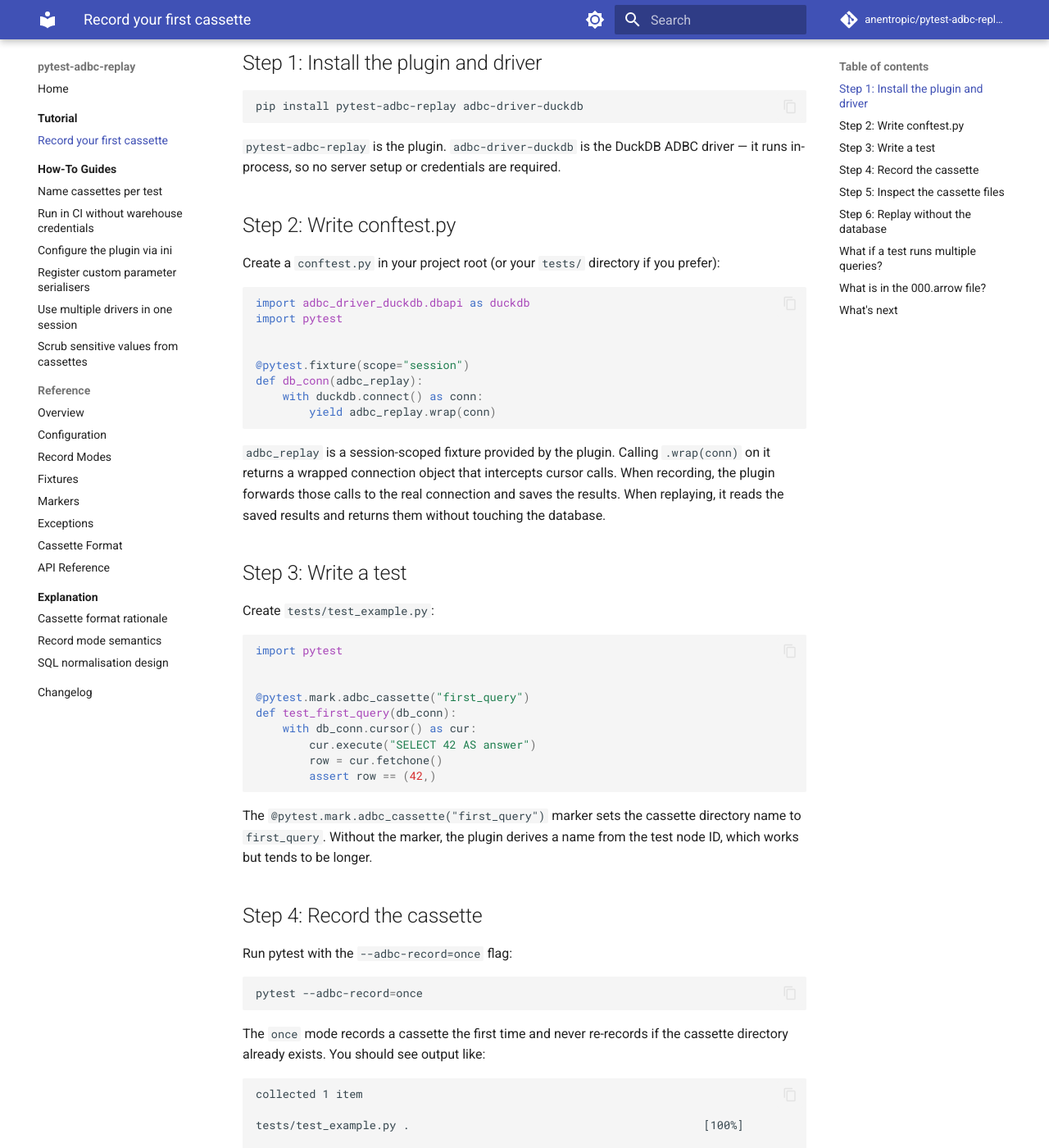
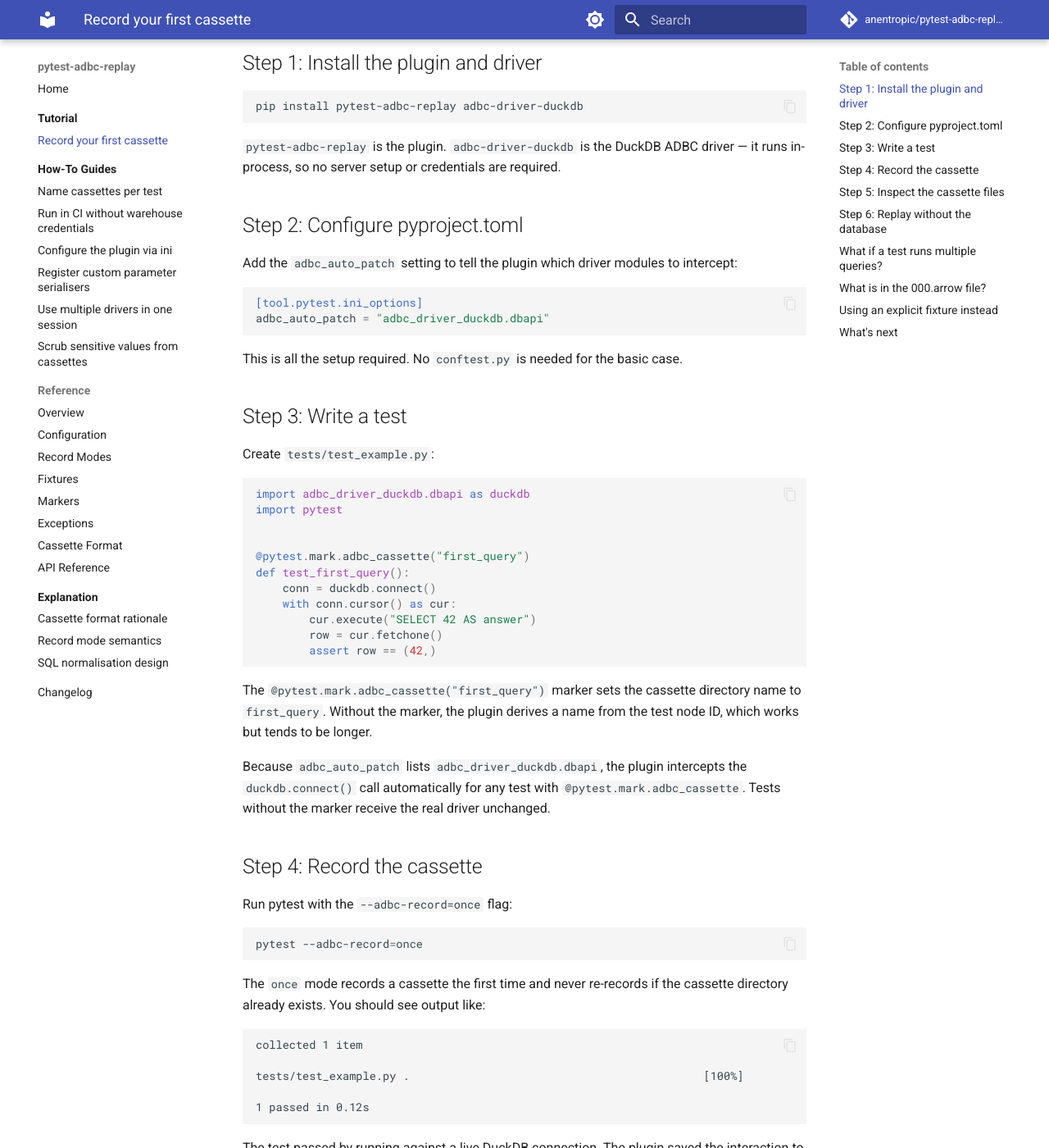
Before and after one commit to anentropic/pytest-adbc-replay, an MkDocs documentation site: the page built from docs/src/tutorial/first-cassette.md, in a window 1280 px wide and 1400 px high, scrolled down 212 px. Shown: the whole window at 82% size. Built offline with MkDocs 1.6.1 and Material for MkDocs 9.7.7, drawn with Linux system fonts in a browser that asks for light colours; comment, search, counter and statistics services are not loaded; some of the changed text lies outside the part shown.

Commit message:
docs(08-03): update all user-facing docs for automatic ADBC wrapping
Promote adbc_auto_patch as the primary zero-conftest quick-start path
across README, docs index, tutorial, how-to guides, and reference pages.

- README: new Quick Start shows adbc_auto_patch + zero-conftest as
  primary; adds Explicit conftest section; Cassette Layout shows both
  per-driver subdir (auto) and flat (explicit) formats; adds
  adbc_auto_patch row to Configuration Reference table
- docs/src/index.md: Quick Start snippet updated to adbc_auto_patch
- docs/src/tutorial/first-cassette.md: rewritten to use adbc_auto_patch
  as primary path; adds "Using an explicit fixture instead" section at end
- docs/src/how-to/index.md: prerequisite updated (no longer requires
  conftest.py); accepts adbc_auto_patch or adbc_replay.wrap/adbc_connect
- docs/src/how-to/multiple-drivers.md: new "Automatic patching" section
  at top; existing conftest content moved under "Explicit fixture approach"
- docs/src/reference/configuration.md: adds adbc_auto_patch to settings
  table, pyproject.toml/pytest.ini examples, and "Automatic patching"
  notes subsection
- docs/src/reference/fixtures.md: adds adbc_connect section (function-
  scoped factory); updates fixture count from three to four; corrects
  adbc_replay.wrap() interface to show driver_module_name API

Co-Authored-By: Claude Sonnet 4.6 <noreply@anthropic.com>

````diff
--- a/docs/src/reference/fixtures.md
+++ b/docs/src/reference/fixtures.md
@@ -1,6 +1,42 @@
 # Fixtures
 
-The plugin provides three session-scoped fixtures.
+The plugin provides four fixtures: one function-scoped factory (`adbc_connect`) and three session-scoped fixtures.
+
+---
+
+## `adbc_connect`
+
+**Scope:** function
+**Type:** `Callable[[str, **Any], ReplayConnection]`
+
+`adbc_connect` is a factory fixture for creating replay connections explicitly. It is the escape hatch for tests that cannot use `adbc_auto_patch` — for example when a session-scoped or module-scoped connection is needed, or when you prefer explicit control over connection creation.
+
+**Interface:**
+
+```text
+adbc_connect(driver_module_name: str, **db_kwargs) -> ReplayConnection
+```
+
+**Usage:**
+
+```python
+import os
+
+import pytest
+
+
+@pytest.mark.adbc_cassette("my_test")
+def test_my_query(adbc_connect):
+    conn = adbc_connect("adbc_driver_snowflake.dbapi", uri=os.environ["SNOWFLAKE_URI"])
+    with conn.cursor() as cur:
+        cur.execute("SELECT 1")
+```
+
+The fixture closes all opened connections when the test finishes.
+
+**Cassette path:** `adbc_connect` uses the per-driver cassette subdirectory layout. Cassettes are stored under `{cassette_dir}/{cassette_name}/{driver_module_name}/`.
+
+**Session-scoped connections:** `adbc_connect` is function-scoped and cannot be used directly in session-scoped fixtures. For session-scoped connections, use `adbc_replay.wrap()` instead.
 
 ---
 
@@ -14,25 +50,26 @@ The plugin provides three session-scoped fixtures.
 **Interface:**
 
 ```text
-adbc_replay.wrap(conn) -> connection
+adbc_replay.wrap(driver_module_name, db_kwargs=None, *, request=None, cassette_name=None, dialect=None) -> ReplayConnection
 ```
 
-`wrap()` accepts an ADBC connection object and returns a wrapped connection. The wrapped connection intercepts cursor calls to record or replay interactions depending on the current record mode.
+`wrap()` creates a `ReplayConnection` for the current test. Pass `request` to let the plugin resolve the cassette path from the test node ID and `@pytest.mark.adbc_cassette` marker automatically.
 
 **Usage:**
 
 ```python
-import adbc_driver_duckdb.dbapi as duckdb
 import pytest
 
 
 @pytest.fixture(scope="session")
-def db_conn(adbc_replay):
-    with duckdb.connect() as conn:
-        yield adbc_replay.wrap(conn)
+def db_conn(adbc_replay, request):
+    return adbc_replay.wrap(
+        "adbc_driver_duckdb.dbapi",
+        request=request,
+    )
 ```
 
-`wrap()` can be called multiple times for different connections. Each wrapped connection records and replays independently.
+`wrap()` can be called multiple times for different driver modules. Each `ReplayConnection` records and replays independently.
 
 **Override:** Override this fixture only if you need to customise `ReplaySession` initialisation. This is uncommon.
 
--- a/docs/src/tutorial/first-cassette.md
+++ b/docs/src/tutorial/first-cassette.md
@@ -10,40 +10,38 @@ pip install pytest-adbc-replay adbc-driver-duckdb
 
 `pytest-adbc-replay` is the plugin. `adbc-driver-duckdb` is the DuckDB ADBC driver — it runs in-process, so no server setup or credentials are required.
 
-## Step 2: Write conftest.py
+## Step 2: Configure pyproject.toml
 
-Create a `conftest.py` in your project root (or your `tests/` directory if you prefer):
+Add the `adbc_auto_patch` setting to tell the plugin which driver modules to intercept:
+
+```toml
+[tool.pytest.ini_options]
+adbc_auto_patch = "adbc_driver_duckdb.dbapi"
+```
+
+This is all the setup required. No `conftest.py` is needed for the basic case.
+
+## Step 3: Write a test
+
+Create `tests/test_example.py`:
 
 ```python
 import adbc_driver_duckdb.dbapi as duckdb
 import pytest
 
 
-@pytest.fixture(scope="session")
-def db_conn(adbc_replay):
-    with duckdb.connect() as conn:
-        yield adbc_replay.wrap(conn)
-```
-
-`adbc_replay` is a session-scoped fixture provided by the plugin. Calling `.wrap(conn)` on it returns a wrapped connection object that intercepts cursor calls. When recording, the plugin forwards those calls to the real connection and saves the results. When replaying, it reads the saved results and returns them without touching the database.
-
-## Step 3: Write a test
-
-Create `tests/test_example.py`:
-
-```python
-import pytest
-
-
 @pytest.mark.adbc_cassette("first_query")
-def test_first_query(db_conn):
-    with db_conn.cursor() as cur:
+def test_first_query():
+    conn = duckdb.connect()
+    with conn.cursor() as cur:
         cur.execute("SELECT 42 AS answer")
         row = cur.fetchone()
         assert row == (42,)
 ```
 
 The `@pytest.mark.adbc_cassette("first_query")` marker sets the cassette directory name to `first_query`. Without the marker, the plugin derives a name from the test node ID, which works but tends to be longer.
+
+Because `adbc_auto_patch` lists `adbc_driver_duckdb.dbapi`, the plugin intercepts the `duckdb.connect()` call automatically for any test with `@pytest.mark.adbc_cassette`. Tests without the marker receive the real driver unchanged.
 
 ## Step 4: Record the cassette
 
@@ -72,12 +70,15 @@ Look at what was written:
 ```
 tests/cassettes/
 └── first_query/
-    ├── 000.sql      # normalised SQL
-    ├── 000.arrow    # query result as Arrow IPC
-    └── 000.json     # query parameters (null in this case)
+    └── adbc_driver_duckdb.dbapi/
+        ├── 000.sql      # normalised SQL
+        ├── 000.arrow    # query result as Arrow IPC
+        └── 000.json     # query parameters (null in this case)
 ```
 
-Open `tests/cassettes/first_query/000.sql`:
+The cassette lives in a subdirectory named after the driver module. This lets you record from multiple drivers in the same test without collisions.
+
+Open `tests/cassettes/first_query/adbc_driver_duckdb.dbapi/000.sql`:
 
 ```sql
 SELECT
@@ -86,7 +87,7 @@ SELECT
 
 This is the normalised form of your query. The plugin ran it through sqlglot to produce a canonical representation — uppercase keywords, consistent formatting. This normalised text is what gets stored and used as the cassette key on replay.
 
-Because `000.sql` is plain text, any change to your query appears as a readable diff in a pull request. If you later change `SELECT 42 AS answer` to `SELECT 42 AS answer, 'hello' AS greeting`, the diff in the PR shows exactly that addition.
+Because `000.sql` is plain text, any change to your query appears as a readable diff in a pull request.
 
 Commit the cassette directory to version control:
 
@@ -128,7 +129,7 @@ The `.arrow` file stores the full query result as an Arrow IPC file. You can rea
 ```python
 import pyarrow as pa
 
-with pa.memory_map("tests/cassettes/first_query/000.arrow", "r") as source:
+with pa.memory_map("tests/cassettes/first_query/adbc_driver_duckdb.dbapi/000.arrow", "r") as source:
     reader = pa.ipc.open_file(source)
     table = reader.read_all()
     print(table)
@@ -138,14 +139,24 @@ The table has the same schema (column names and types) as what the database retu
 
 The Arrow format is the reason you do not need to worry about type fidelity on replay. The plugin returns the exact same Arrow record batch that the database produced, with no conversion through JSON or CSV.
 
-For the tutorial example, reading `000.arrow` would show:
+## Using an explicit fixture instead
 
+For session-scoped connections, or when you need finer control over the connection lifecycle, use `adbc_replay.wrap()` from a fixture in `conftest.py`:
+
+```python
+import adbc_driver_duckdb.dbapi as duckdb
+import pytest
+
+
+@pytest.fixture(scope="session")
+def db_conn(adbc_replay, request):
+    return adbc_replay.wrap(
+        "adbc_driver_duckdb.dbapi",
+        request=request,
+    )
 ```
-pyarrow.Table
-answer: int64
-----
-answer: [[42]]
-```
+
+Tests then use `db_conn` directly instead of calling `duckdb.connect()`. Both approaches produce cassettes in the same format. See [Fixtures](../reference/fixtures.md) for the full `adbc_replay.wrap()` and `adbc_connect` reference.
 
 ## What's next
 
````
Also changed, not shown: .planning/phases/08-automatic-adbc-wrapping/08-01-SUMMARY.md (added, +140 -0 lines), .planning/phases/08-automatic-adbc-wrapping/08-02-SUMMARY.md (added, +107 -0 lines), README.md (+51 -19 lines), docs/src/how-to/index.md (+1 -1 lines), docs/src/how-to/multiple-drivers.md (+31 -0 lines), docs/src/index.md (+13 -17 lines), docs/src/reference/configuration.md (+18 -0 lines).
